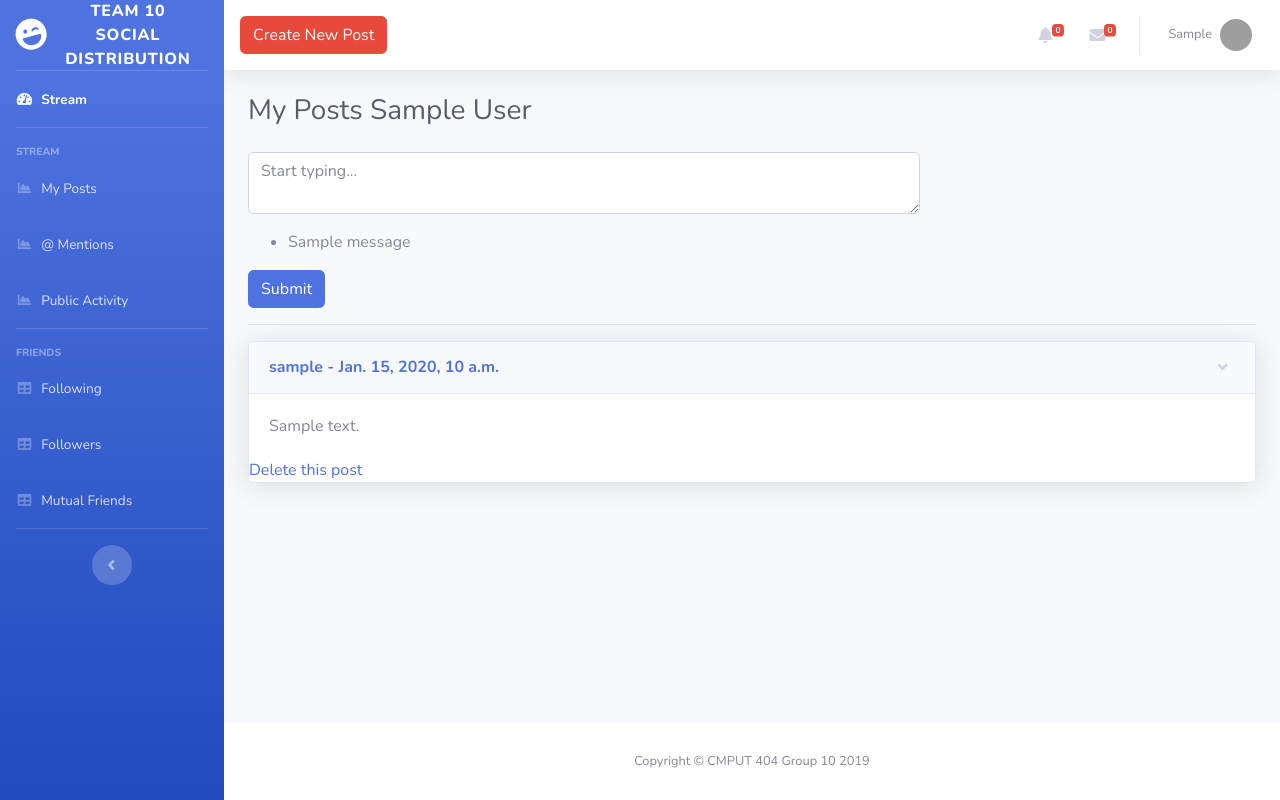
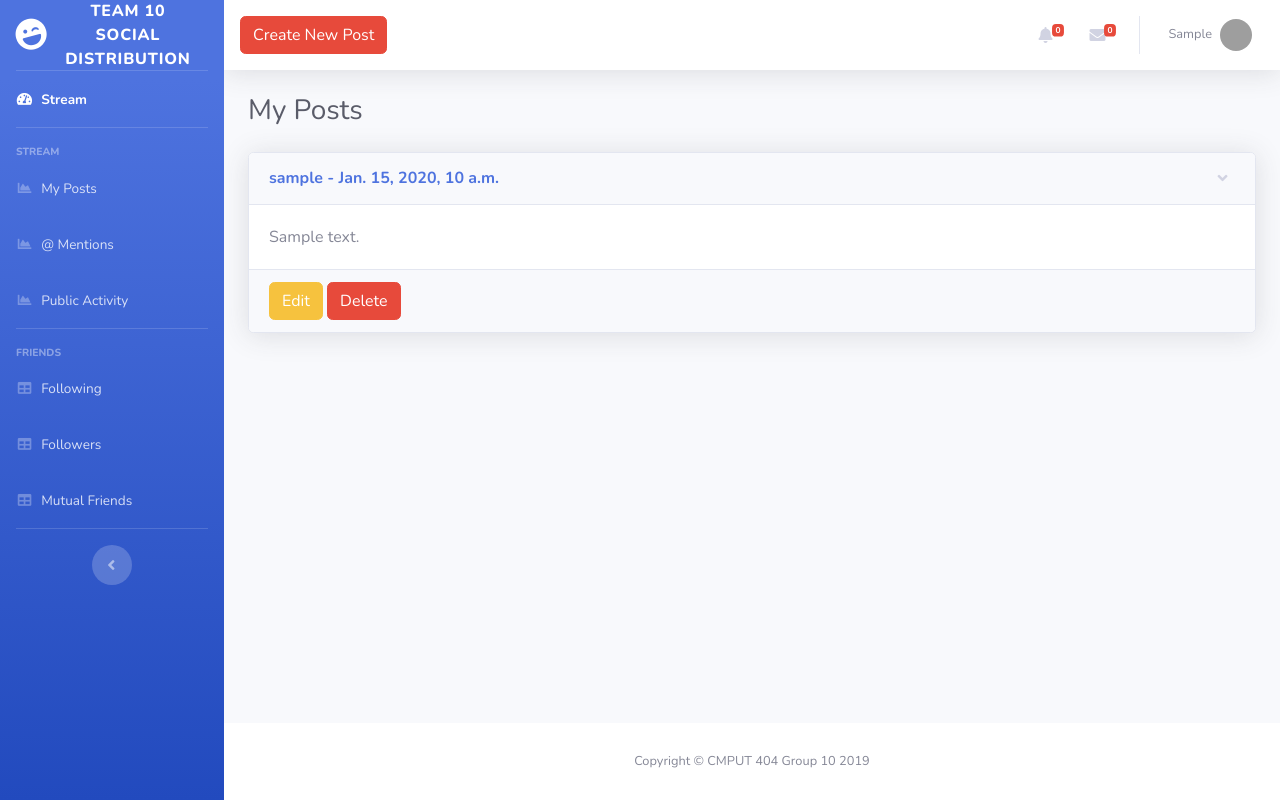
Before and after one commit to olivaC/group-cmput404-project, a Django app: page /my-posts in a window 1280 px wide. Run offline with Django 3.2, Linux system fonts and the light colour scheme; a user stored in the database is signed in; tables that the repository leaves empty hold one stand-in row (values such as "Sample post"); one stand-in notice (Sample message) is shown; some libraries are stand-ins or nearby versions; grey boxes are pictures that could not be loaded.

Commit message:
#24 Start edit post

```diff
--- a/app/templates/myposts.html
+++ /dev/null
@@ -1,56 +0,0 @@
-{% extends 'base.html' %}
-
-
-{% block page_title %}
-    401 Group | Dashboard
-{% endblock %}
-
-{% block content %}
-    <h1 class="h3 mb-4 text-gray-800">My Posts {{ user.first_name }} {{ user.last_name }}</h1>
-    <div>
-        <form action="" method="POST">
-            {% csrf_token %}
-            <div class="col-lg-8">
-                <!-- /.panel-heading -->
-                <div class="form-group row">
-                    {{ form.post.errors }}
-                    <textarea id="id_text" name="text" placeholder="Start typing..."
-                              class="form-control">{{ form.text.value|default:"" }}</textarea>
-
-                </div>
-            </div>
-            {% if messages %}
-                <ul class="messages">
-                    {% for message in messages %}
-                        <li{% if message.tags %} class="{{ message.tags }}"{% endif %}>{{ message }}</li>
-                    {% endfor %}
-                </ul>
-            {% endif %}
-            <button class="btn btn-primary" type="submit">Submit</button>
-        </form>
-
-    </div>
-    <hr>
-    <div>
-        {% for post in posts %}
-            <div class="card shadow mb-4">
-                <!-- Card Header - Accordion -->
-                <a href="#collapseCardExample{{ post.id }}" class="d-block card-header py-3" data-toggle="collapse"
-                   role="button"
-                   aria-expanded="true" aria-controls="collapseCardExample">
-                    <h6 class="m-0 font-weight-bold text-primary">{{ post.author.username }}
-                        - {{ post.date_created }}</h6>
-
-                </a>
-                <!-- Card Content - Collapse -->
-                <div class="collapse show" id="collapseCardExample{{ post.id }}">
-                    <div class="card-body">
-                        {{ post.text }}
-                    </div>
-                    <a href="/delete/{{ post.id }}">Delete this post </a>
-
-                </div>
-            </div>
-        {% endfor %}
-    </div>
-{% endblock %}
--- /dev/null
+++ b/app/templates/posts/my_posts.html
@@ -0,0 +1,36 @@
+{% extends 'base.html' %}
+
+
+{% block page_title %}
+    401 Group 10 | My Posts
+{% endblock %}
+
+{% block content %}
+    <h1 class="h3 mb-4 text-gray-800">My Posts</h1>
+    <div>
+        {% for post in posts %}
+            <div class="card shadow mb-4">
+                <!-- Card Header - Accordion -->
+                <a href="#collapseCardExample{{ post.id }}" class="d-block card-header py-3" data-toggle="collapse"
+                   role="button"
+                   aria-expanded="true" aria-controls="collapseCardExample">
+                    <h6 class="m-0 font-weight-bold text-primary">{{ post.author.username }}
+                        - {{ post.date_created }}</h6>
+
+                </a>
+                <!-- Card Content - Collapse -->
+                <div class="collapse show" id="collapseCardExample{{ post.id }}">
+                    <div class="card-body">
+                        {{ post.text }}
+                    </div>
+                    <div class="card-footer">
+                        <span>
+                            <a href="/delete/{{ post.id }}" class="btn btn-warning">Edit</a>
+                            <a href="/delete/{{ post.id }}" class="btn btn-danger">Delete</a>
+                        </span>
+                    </div>
+                </div>
+            </div>
+        {% endfor %}
+    </div>
+{% endblock %}
--- a/app/templates/post_delete.html
+++ b/app/templates/posts/post_delete.html
@@ -2,7 +2,7 @@
 
 
 {% block page_title %}
-    401 Group | Dashboard
+    401 Group 10 | Delete
 {% endblock %}
 
 {% block content %}
@@ -11,7 +11,7 @@
         {% csrf_token %}
         Are you sure you want to delete this post?
         <input class="btn btn-primary" type="submit" value="Yes"/>
-        <a href='../../'>Cancel</a>
+        <a href='{% url 'app:myposts' %}'>Cancel</a>
     </form>
 
 {% endblock %}
--- a/app/views/views.py
+++ b/app/views/views.py
@@ -74,7 +74,7 @@ def my_posts_view(request):
     request.context['form'] = form
     request.context['posts'] = posts
 
-    return render(request, 'myposts.html', request.context)
+    return render(request, 'posts/my_posts.html', request.context)
 
 
 def delete_post(request, id=None):
@@ -86,7 +86,6 @@ def delete_post(request, id=None):
             post.delete()
             # messages.success(request, 'Post deleted')
             return redirect('../../my-posts')
-            # return redirect('../../')
 
     except Exception as e:
         messages.warning(request, 'Post could not be deleted')
@@ -94,7 +93,13 @@ def delete_post(request, id=None):
     form = PostCreateForm()
     request.context['form'] = form
 
-    return render(request, 'post_delete.html', request.context)
+    return render(request, 'posts/post_delete.html', request.context)
+
+
+def edit_post(request, id=None):
+    post = get_object_or_404(Post, id=id)
+
+    return render(request, 'edit_post.html', request.context)
 
 
 def register_view(request):
@@ -222,4 +227,4 @@ def create_post_view(request):
     form = PostCreateForm()
     request.context['form'] = form
 
-    return render(request, 'create_post.html', request.context)
+    return render(request, 'posts/create_post.html', request.context)
```
Also changed, not shown: app/templates/posts/create_post.html (renamed from app/templates/create_post.html, +2 -25 lines), app/templates/posts/edit_post.html (added, +36 -0 lines).
